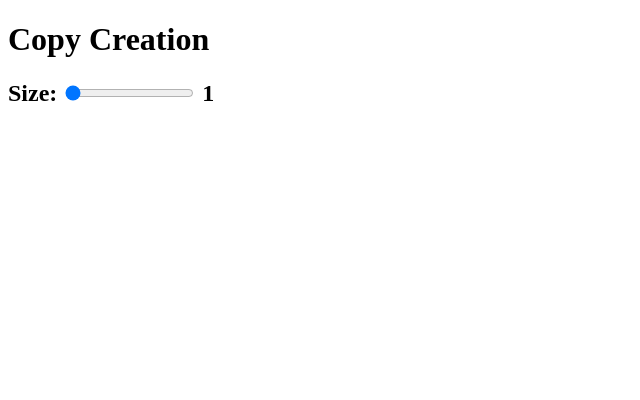
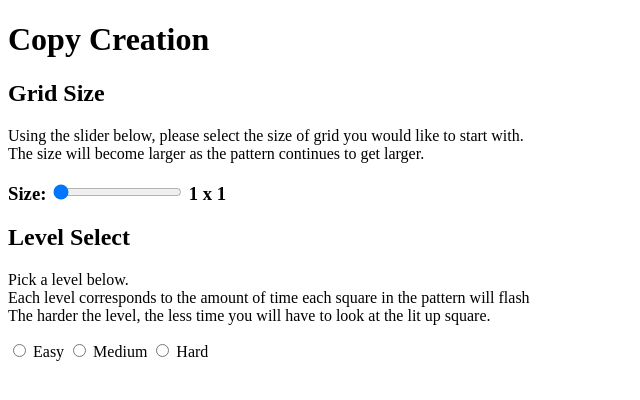
Before and after one commit to kroth353/TermProjectCisc474, a plain HTML site: page game2settings.html in a window 1280 px wide. Shown: the whole page, without its empty margins (0-640 px from the left). Drawn offline with Linux system fonts and the light colour scheme.

Commit message:
In Class Work 9/28

```diff
--- a/game2settings.html
+++ b/game2settings.html
@@ -15,19 +15,37 @@
             <div class="middlecolumn">
                 <div class="box">
                     <h1>Copy Creation</h1>
-
+                    <h2>Grid Size</h2>
+                    <p>
+                        Using the slider below, please select the size of grid you would like to start with. <br>
+                        The size will become larger as the pattern continues to get larger.
+                    </p>
                     <div class="slidecontainer">
-                        <h2>Size: <input type="range" min="1" max="5" value="1" class="slider" id="myRange"> <span id="demo">1</span></h2>
+                        <h3>Size: <input type="range" min="1" max="5" value="1" class="slider" id="myRange"> <span id="demo">1</span></h3>
                     </div>
                     <script>
                         var slider = document.getElementById("myRange");
                         var output = document.getElementById("demo");
-                        output.innerHTML = slider.value;
-
+                        output.innerHTML = slider.value + " x " + slider.value;
                         slider.oninput = function() {
-                          output.innerHTML = this.value;
+                          output.innerHTML = this.value + " x " + this.value;
                         }
                     </script>
+                    <h2>Level Select</h2>
+                    <p>
+                        Pick a level below. <br>
+                        Each level corresponds to the amount of time each square in the pattern will flash <br>
+                        The harder the level, the less time you will have to look at the lit up square.
+                    </p>
+                    <div class="container">
+                        <input type="radio" name="LevelSelector">
+                            <label>Easy</label>
+                        <input type="radio" name="LevelSelector">
+                            <label>Medium</label>
+                        <input type="radio" name="LevelSelector">
+                            <label>Hard</label>
+                   </div>
+
 
                 </div>
             </div>
```
Also changed, not shown: 3 other files.
